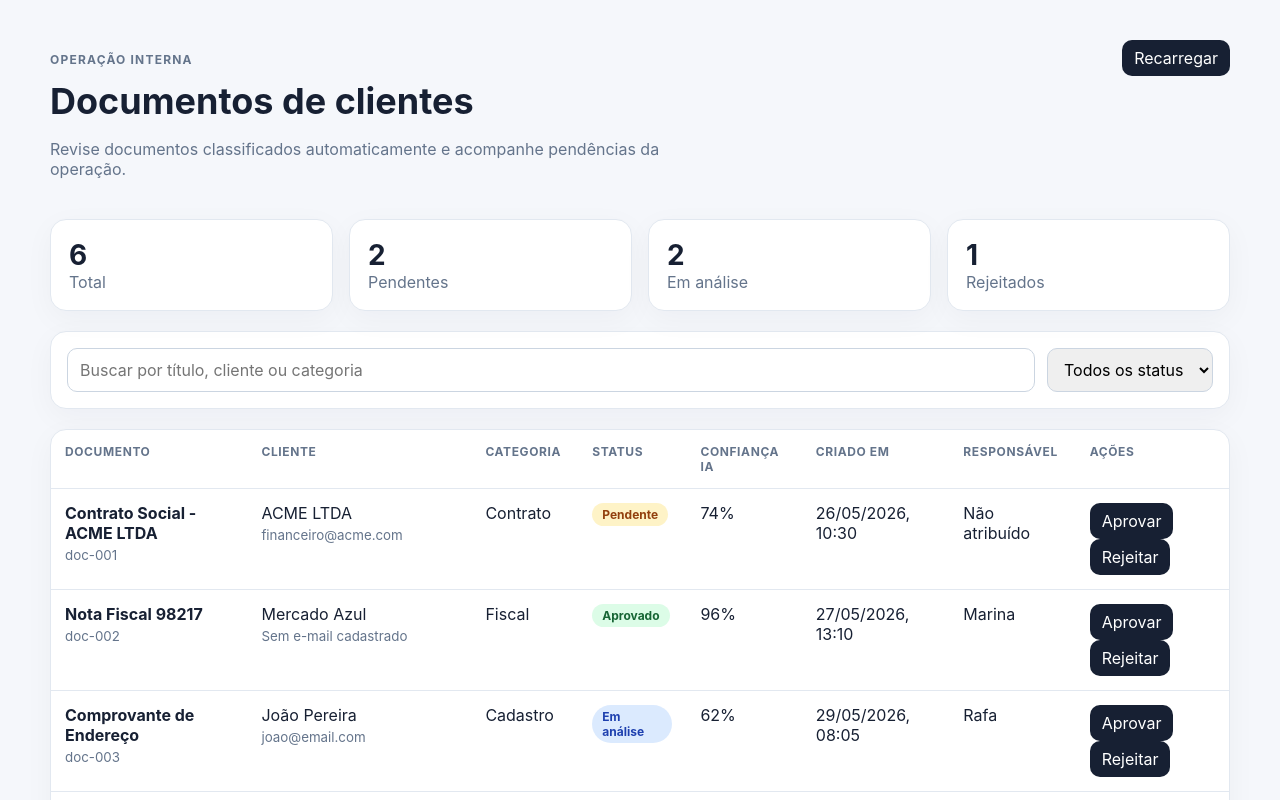
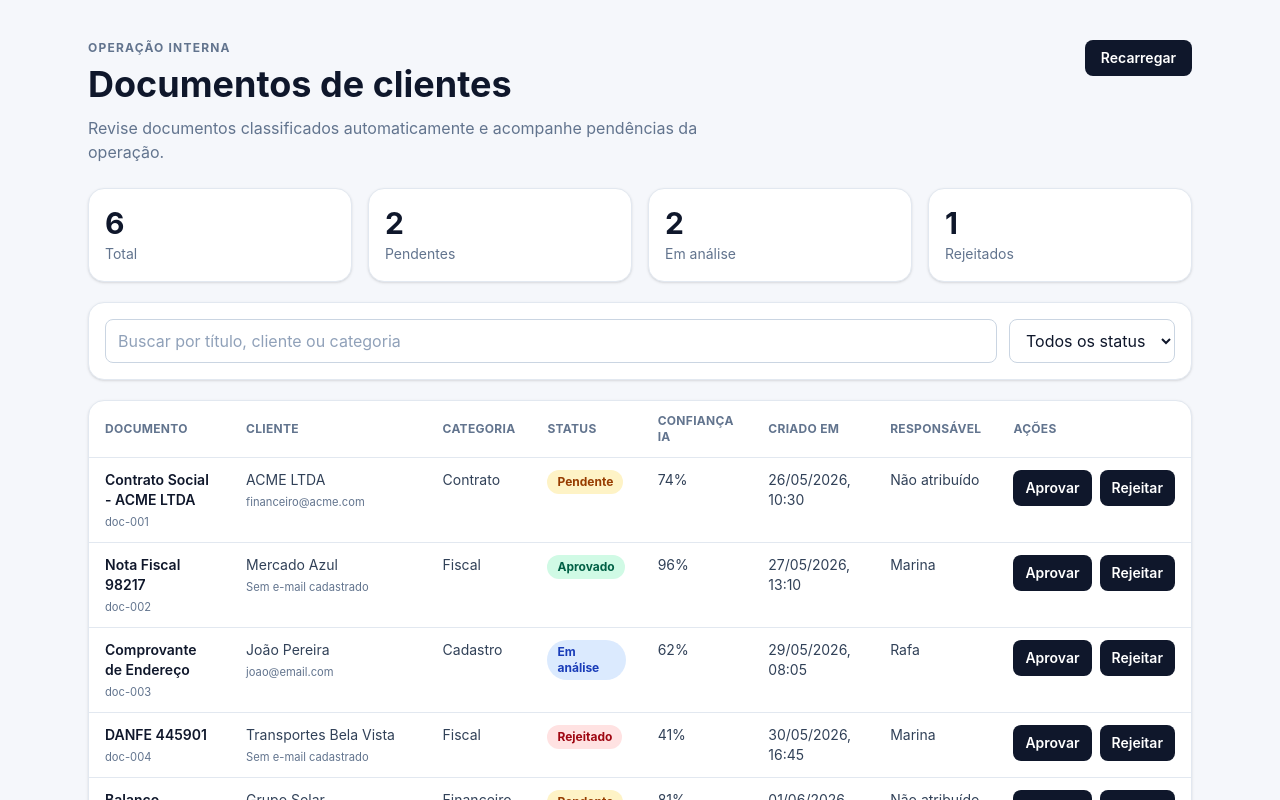
Before and after one commit to rsilvamedeiros/1sti-test, a React (Vite) app: page / in a window 1280 px wide. Shown: the top 800 px of the page. Built offline with nearby package versions, Linux system fonts and the light colour scheme.

Commit message:
refactor: migrate document UI to Tailwind CSS

```diff
--- a/package.json
+++ b/package.json
@@ -21,6 +21,7 @@
   },
   "devDependencies": {
     "@eslint/js": "10.0.1",
+    "@tailwindcss/vite": "4.3.0",
     "@testing-library/jest-dom": "6.9.1",
     "@testing-library/react": "16.3.2",
     "@testing-library/user-event": "14.6.1",
@@ -31,6 +32,7 @@
     "eslint-plugin-react-refresh": "0.5.2",
     "globals": "17.6.0",
     "jsdom": "29.1.1",
+    "tailwindcss": "4.3.0",
     "typescript-eslint": "8.61.0",
     "vitest": "4.1.8"
   }
--- a/src/components/Filters.tsx
+++ b/src/components/Filters.tsx
@@ -9,13 +9,18 @@ type FiltersProps = {
 
 export function Filters({ query, status, onQueryChange, onStatusChange }: FiltersProps) {
   return (
-    <section className="toolbar">
+    <section className="mb-5 flex flex-col gap-3 rounded-2xl border border-slate-200 bg-white p-4 shadow-sm md:flex-row">
       <input
+        className="min-h-11 flex-1 rounded-lg border border-slate-300 px-3 text-slate-900 outline-none transition placeholder:text-slate-400 focus:border-slate-500 focus:ring-2 focus:ring-slate-200"
         placeholder="Buscar por título, cliente ou categoria"
         value={query}
         onChange={(event) => onQueryChange(event.target.value)}
       />
-      <select value={status} onChange={(event) => onStatusChange(event.target.value)}>
+      <select
+        className="min-h-11 rounded-lg border border-slate-300 bg-white px-3 text-slate-900 outline-none transition focus:border-slate-500 focus:ring-2 focus:ring-slate-200"
+        value={status}
+        onChange={(event) => onStatusChange(event.target.value)}
+      >
         {statusFilters.map((option) => (
           <option key={option.value} value={option.value}>
             {option.label}
--- a/src/components/Header.tsx
+++ b/src/components/Header.tsx
@@ -4,15 +4,20 @@ type HeaderProps = {
 
 export function Header({ onRefresh }: HeaderProps) {
   return (
-    <section className="hero">
+    <section className="mb-6 flex flex-col gap-5 md:flex-row md:items-start md:justify-between">
       <div>
-        <p className="eyebrow">Operação interna</p>
-        <h1>Documentos de clientes</h1>
-        <p className="subtitle">
+        <p className="text-xs font-bold uppercase tracking-widest text-slate-500">Operação interna</p>
+        <h1 className="mt-2 text-3xl font-bold text-slate-900 md:text-4xl">Documentos de clientes</h1>
+        <p className="mt-3 max-w-2xl text-slate-500">
           Revise documentos classificados automaticamente e acompanhe pendências da operação.
         </p>
       </div>
-      <button onClick={onRefresh}>Recarregar</button>
+      <button
+        className="rounded-lg bg-slate-900 px-4 py-2 text-sm font-semibold text-white transition hover:bg-slate-700"
+        onClick={onRefresh}
+      >
+        Recarregar
+      </button>
     </section>
   );
 }
--- a/src/components/Stats.tsx
+++ b/src/components/Stats.tsx
@@ -4,25 +4,22 @@ type StatsProps = {
   stats: DocumentStatsData;
 };
 
+const statItems = [
+  { key: 'total', label: 'Total' },
+  { key: 'pending', label: 'Pendentes' },
+  { key: 'reviewing', label: 'Em análise' },
+  { key: 'rejected', label: 'Rejeitados' }
+] as const;
+
 export function Stats({ stats }: StatsProps) {
   return (
-    <section className="stats" aria-label="Indicadores">
-      <div>
-        <strong>{stats.total}</strong>
-        <span>Total</span>
-      </div>
-      <div>
-        <strong>{stats.pending}</strong>
-        <span>Pendentes</span>
-      </div>
-      <div>
-        <strong>{stats.reviewing}</strong>
-        <span>Em análise</span>
-      </div>
-      <div>
-        <strong>{stats.rejected}</strong>
-        <span>Rejeitados</span>
-      </div>
+    <section className="mb-5 grid grid-cols-2 gap-4 md:grid-cols-4" aria-label="Indicadores">
+      {statItems.map((item) => (
+        <div key={item.key} className="rounded-2xl border border-slate-200 bg-white p-4 shadow-sm">
+          <strong className="block text-3xl font-bold text-slate-900">{stats[item.key]}</strong>
+          <span className="text-sm text-slate-500">{item.label}</span>
+        </div>
+      ))}
     </section>
   );
 }
--- a/src/components/StatusBadge.tsx
+++ b/src/components/StatusBadge.tsx
@@ -5,6 +5,17 @@ type StatusBadgeProps = {
   status: DocumentStatus;
 };
 
+const badgeClasses: Record<DocumentStatus, string> = {
+  pending: 'bg-amber-100 text-amber-800',
+  reviewing: 'bg-blue-100 text-blue-800',
+  approved: 'bg-emerald-100 text-emerald-800',
+  rejected: 'bg-red-100 text-red-800'
+};
+
 export function StatusBadge({ status }: StatusBadgeProps) {
-  return <span className={`badge ${status}`}>{statusLabels[status]}</span>;
+  return (
+    <span className={`inline-flex rounded-full px-2.5 py-1 text-xs font-bold ${badgeClasses[status]}`}>
+      {statusLabels[status]}
+    </span>
+  );
 }
--- a/src/components/Table.tsx
+++ b/src/components/Table.tsx
@@ -9,42 +9,53 @@ type TableProps = {
   onStatusChange: (id: string, status: DocumentStatus) => void;
 };
 
+const headerClass = "border-b border-slate-200 px-4 py-3 text-left text-xs font-bold uppercase tracking-wide text-slate-500";
+const cellClass = "border-b border-slate-200 px-4 py-3 align-top text-sm text-slate-700";
+const actionButtonClass =
+  "rounded-lg bg-slate-900 px-3 py-2 text-sm font-semibold text-white transition hover:bg-slate-700 disabled:cursor-not-allowed disabled:opacity-50";
+
 export function Table({ documents, isUpdatingStatus, onDocumentSelect, onStatusChange }: TableProps) {
   return (
-    <section className="table-card">
-      <table>
+    <section className="overflow-auto rounded-2xl border border-slate-200 bg-white shadow-sm">
+      <table className="w-full border-collapse">
         <thead>
           <tr>
-            <th>Documento</th>
-            <th>Cliente</th>
-            <th>Categoria</th>
-            <th>Status</th>
-            <th>Confiança IA</th>
-            <th>Criado em</th>
-            <th>Responsável</th>
-            <th>Ações</th>
+            <th className={headerClass}>Documento</th>
+            <th className={headerClass}>Cliente</th>
+            <th className={headerClass}>Categoria</th>
+            <th className={headerClass}>Status</th>
+            <th className={headerClass}>Confiança IA</th>
+            <th className={headerClass}>Criado em</th>
+            <th className={headerClass}>Responsável</th>
+            <th className={headerClass}>Ações</th>
           </tr>
         </thead>
         <tbody>
           {documents.map((document) => (
-            <tr key={document.id} onClick={() => onDocumentSelect(document)}>
-              <td>
-                <strong>{document.title}</strong>
-                <small>{document.id}</small>
+            <tr
+              key={document.id}
+              className="cursor-pointer transition hover:bg-slate-50"
+              onClick={() => onDocumentSelect(document)}
+            >
+              <td className={cellClass}>
+                <strong className="block font-semibold text-slate-900">{document.title}</strong>
+                <small className="mt-1 block text-slate-500">{document.id}</small>
               </td>
-              <td>
+              <td className={cellClass}>
                 {document.customerName}
-                <small>{document.customerEmail || 'Sem e-mail cadastrado'}</small>
+                <small className="mt-1 block text-slate-500">{document.customerEmail || 'Sem e-mail cadastrado'}</small>
               </td>
-              <td>{document.category}</td>
-              <td>
+              <td className={cellClass}>{document.category}</td>
+              <td className={cellClass}>
                 <StatusBadge status={document.status} />
               </td>
-              <td>{Math.round((document.confidence || 0) * 100)}%</td>
-              <td>{formatDate(document.createdAt)}</td>
-              <td>{document.assignedTo || 'Não atribuído'}</td>
-              <td>
+              <td className={cellClass}>{Math.round((document.confidence || 0) * 100)}%</td>
+              <td className={cellClass}>{formatDate(document.createdAt)}</td>
+              <td className={cellClass}>{document.assignedTo || 'Não atribuído'}</td>
+              <td className={cellClass}>
+                <div className="flex gap-2">
                   <button
+                    className={actionButtonClass}
                     disabled={isUpdatingStatus}
                     onClick={(event) => {
                       event.stopPropagation();
@@ -54,6 +65,7 @@ export function Table({ documents, isUpdatingStatus, onDocumentSelect, onStatusC
                     Aprovar
                   </button>
                   <button
+                    className={actionButtonClass}
                     disabled={isUpdatingStatus}
                     onClick={(event) => {
                       event.stopPropagation();
@@ -62,6 +74,7 @@ export function Table({ documents, isUpdatingStatus, onDocumentSelect, onStatusC
                   >
                     Rejeitar
                   </button>
+                </div>
               </td>
             </tr>
           ))}
--- a/src/pages/DocumentsPage.tsx
+++ b/src/pages/DocumentsPage.tsx
@@ -43,7 +43,7 @@ export function DocumentsPage() {
   }
 
   return (
-    <main className="page">
+    <main className="mx-auto max-w-6xl px-6 py-10">
       <Header onRefresh={() => void refetchDocuments()} />
 
       <Stats stats={stats} />
@@ -55,8 +55,8 @@ export function DocumentsPage() {
         onStatusChange={handleStatusFilterChange}
       />
 
-      {isLoading && <p className="feedback">Carregando documentos...</p>}
-      {isError && <p className="feedback error">{error}</p>}
+      {isLoading && <p className="rounded-xl border border-slate-200 bg-white p-4 text-slate-700">Carregando documentos...</p>}
+      {isError && <p className="rounded-xl border border-red-200 bg-red-50 p-4 text-red-800">{error}</p>}
 
       {!isLoading && !isError && (
         <Table
--- a/src/styles.css
+++ b/src/styles.css
@@ -1,3 +1,6 @@
+@import "tailwindcss";
+
+@layer base {
   :root {
     font-family: Inter, system-ui, -apple-system, BlinkMacSystemFont, "Segoe UI", sans-serif;
     color: #172033;
@@ -6,6 +9,7 @@
 
   body {
     margin: 0;
+    background: #f5f7fb;
   }
 
   button,
@@ -13,197 +17,4 @@ input,
   select {
     font: inherit;
   }
-
-button {
-  border: 0;
-  border-radius: 10px;
-  padding: 8px 12px;
-  cursor: pointer;
-  background: #172033;
-  color: #fff;
 }
-
-.page {
-  max-width: 1180px;
-  margin: 0 auto;
-  padding: 40px 24px;
-}
-
-.hero {
-  display: flex;
-  justify-content: space-between;
-  gap: 24px;
-  align-items: flex-start;
-  margin-bottom: 24px;
-}
-
-.eyebrow {
-  text-transform: uppercase;
-  letter-spacing: 0.1em;
-  color: #64748b;
-  font-size: 12px;
-  font-weight: 700;
-}
-
-h1 {
-  margin: 0;
-  font-size: 36px;
-}
-
-.subtitle {
-  color: #64748b;
-  max-width: 680px;
-}
-
-.stats {
-  display: grid;
-  grid-template-columns: repeat(4, 1fr);
-  gap: 16px;
-  margin-bottom: 20px;
-}
-
-.stats div,
-.table-card,
-.toolbar {
-  background: #fff;
-  border: 1px solid #e2e8f0;
-  border-radius: 16px;
-  box-shadow: 0 8px 30px rgba(15, 23, 42, 0.04);
-}
-
-.stats div {
-  padding: 18px;
-}
-
-.stats strong {
-  display: block;
-  font-size: 28px;
-}
-
-.stats span,
-small {
-  color: #64748b;
-}
-
-.toolbar {
-  display: flex;
-  gap: 12px;
-  padding: 16px;
-  margin-bottom: 20px;
-}
-
-.toolbar input {
-  flex: 1;
-}
-
-.toolbar input,
-.toolbar select {
-  border: 1px solid #cbd5e1;
-  border-radius: 10px;
-  padding: 10px 12px;
-}
-
-.table-card {
-  overflow: auto;
-}
-
-table {
-  width: 100%;
-  border-collapse: collapse;
-}
-
-th,
-td {
-  padding: 14px;
-  text-align: left;
-  border-bottom: 1px solid #e2e8f0;
-  vertical-align: top;
-}
-
-th {
-  font-size: 12px;
-  text-transform: uppercase;
-  color: #64748b;
-  letter-spacing: 0.05em;
-}
-
-td small {
-  display: block;
-  margin-top: 4px;
-}
-
-tr:hover {
-  background: #f8fafc;
-}
-
-.badge {
-  display: inline-flex;
-  border-radius: 999px;
-  padding: 4px 10px;
-  font-size: 12px;
-  font-weight: 700;
-}
-
-.badge.pending {
-  background: #fef3c7;
-  color: #92400e;
-}
-
-.badge.reviewing {
-  background: #dbeafe;
-  color: #1e40af;
-}
-
-.badge.approved {
-  background: #dcfce7;
-  color: #166534;
-}
-
-.badge.rejected {
-  background: #fee2e2;
-  color: #991b1b;
-}
-
-.feedback {
-  padding: 18px;
-  border-radius: 12px;
-  background: #fff;
-  border: 1px solid #e2e8f0;
-}
-
-.feedback.error {
-  border-color: #fecaca;
-  background: #fef2f2;
-  color: #991b1b;
-}
-
-.drawer {
-  position: fixed;
-  right: 24px;
-  top: 24px;
-  width: 340px;
-  max-width: calc(100vw - 48px);
-  background: #fff;
-  border: 1px solid #e2e8f0;
-  border-radius: 18px;
-  box-shadow: 0 24px 80px rgba(15, 23, 42, 0.18);
-  padding: 24px;
-}
-
-.close {
-  float: right;
-  width: 32px;
-  height: 32px;
-  padding: 0;
-}
-
-@media (max-width: 800px) {
-  .stats {
-    grid-template-columns: repeat(2, 1fr);
-  }
-
-  .hero,
-  .toolbar {
-    flex-direction: column;
-  }
-}
--- a/vite.config.ts
+++ b/vite.config.ts
@@ -1,8 +1,9 @@
 import { defineConfig } from 'vite';
 import react from '@vitejs/plugin-react';
+import tailwindcss from '@tailwindcss/vite';
 
 export default defineConfig({
-  plugins: [react()],
+  plugins: [react(), tailwindcss()],
   test: {
     environment: 'jsdom',
     setupFiles: './src/test-setup.ts'
```
Also changed, not shown: src/components/Drawer.tsx (+14 -11 lines), 1 other file (tests, documents, lock files or other folders). Lines whose indentation alone changed are shown as unchanged.
